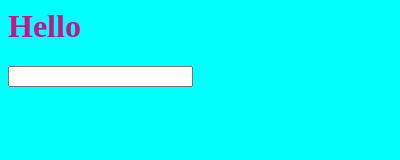
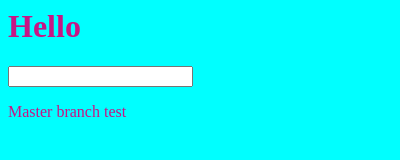
Before and after one commit to ashokseervi114/myChromeExtensions, a browser extension: page HelloWorld/popup.html in a window 400 px wide. Drawn offline with Linux system fonts and the light colour scheme.

Commit message:
after new branch commit

```diff
--- a/HelloWorld/popup.html
+++ b/HelloWorld/popup.html
@@ -12,6 +12,8 @@
         <h1 id ="greet">Hello</h1>
 
         <input type="text" id="name">
+
+        <p>Master branch test</p>
     </body>
 
 
```
